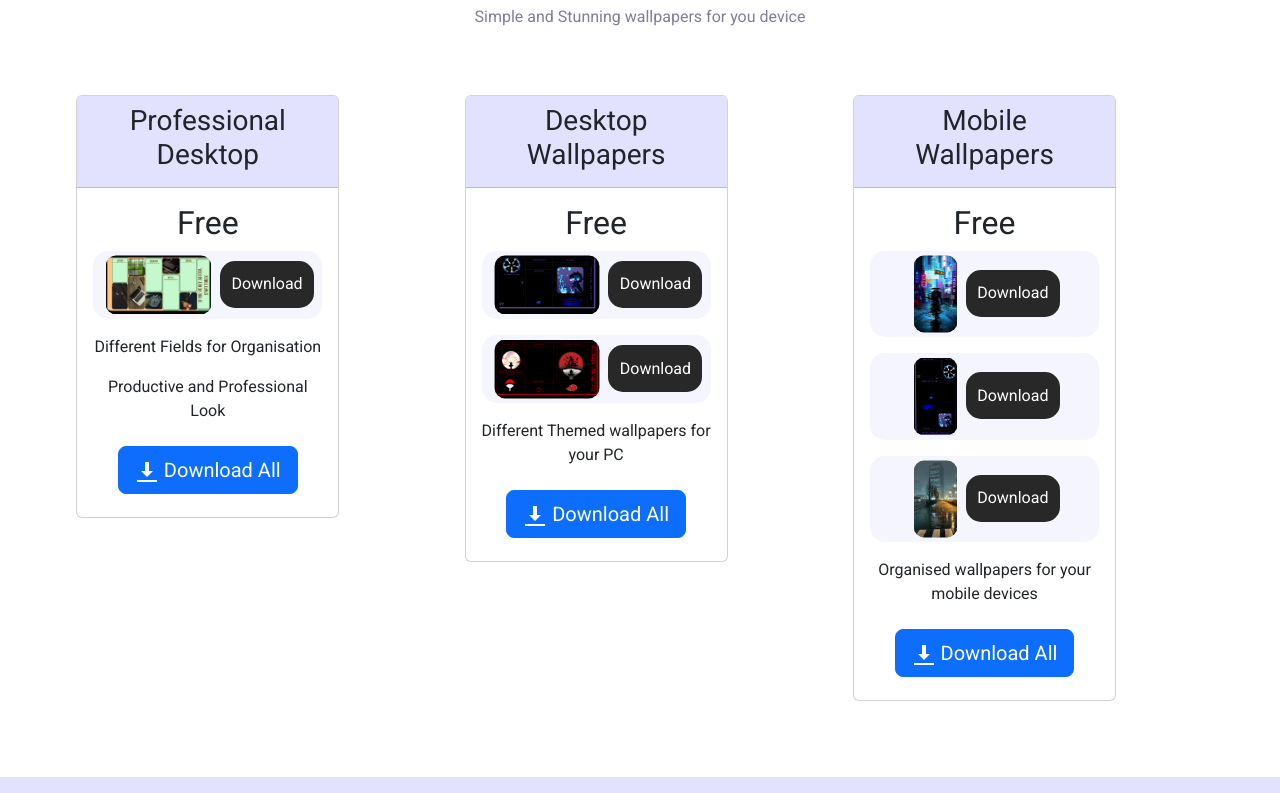
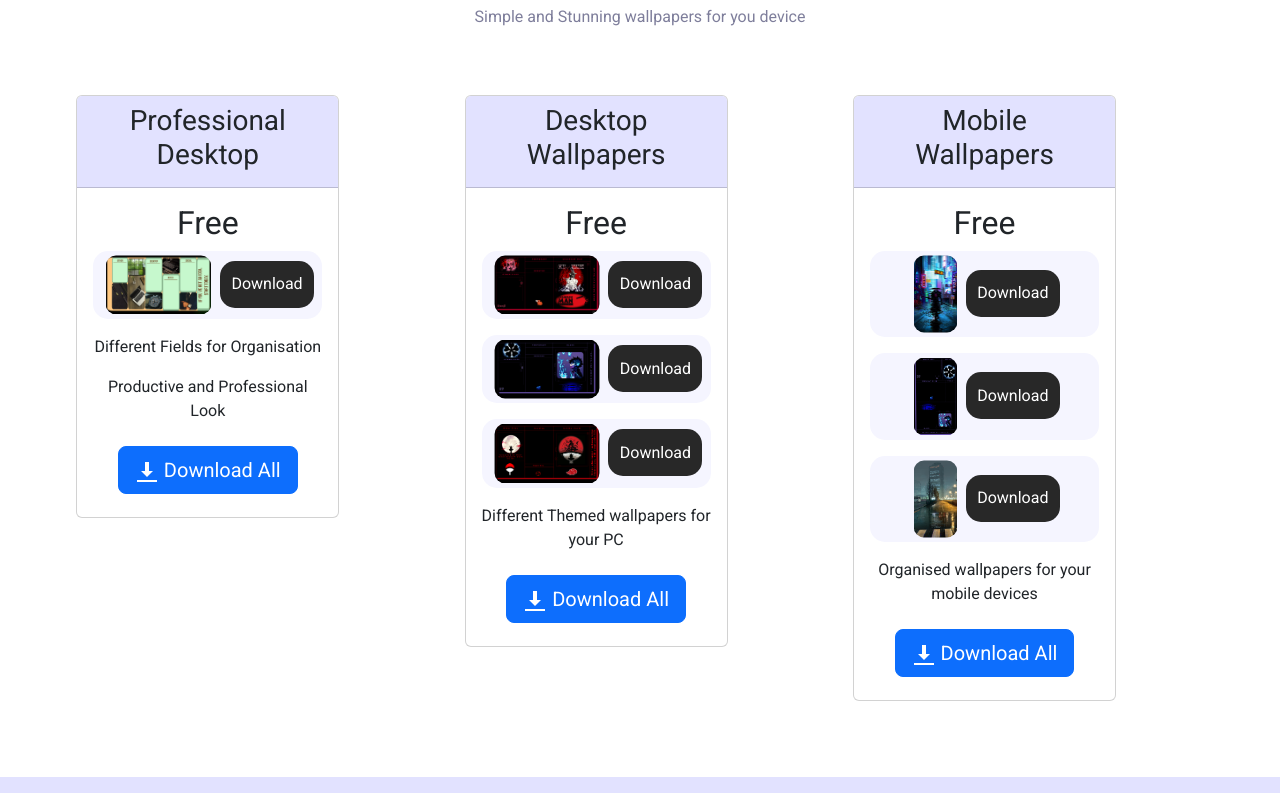
Before and after one commit to HuzaifaAhmad03/Frontend-Site, a plain HTML site: page index.html in a window 1280 px wide. Shown: the part 1552-2345 px from the top of the page. Drawn offline with nearby package versions, Linux system fonts and the light colour scheme.

Commit message:
Added chainsaw man index.html

```diff
--- a/index.html
+++ b/index.html
@@ -50,6 +50,8 @@
 
     <div class="container-fluid">
       <!-- Nav Bar -->
+
+
       <nav class="navbar navbar-expand-lg">
         <a class="navbar-brand" href="">HzWallpaper</a>
         <div>
@@ -66,8 +68,31 @@
           </ul>
         </div>
       </nav>
-
-
+<!--
+<div class="collapse " id="navbarToggleExternalContent">
+  <a class="navbar-brand" href="">HzWallpaper</a>
+  <div class="p-4">
+    <ul class="navbar-nav ml-auto">
+      <li class="nav-item">
+        <a class="nav-link" href="mailto:playgamegamerszone@gmail.com"">Contact</a>
+      </li>
+      <li class=" nav-item">
+          <a class="nav-link" href="#features">Features</a>
+      </li>
+      <li class="nav-item">
+        <a class="nav-link" href="#testimonials">Testimonials</a>
+      </li>
+    </ul>
+  </div>
+</div>
+<nav class="navbar navbar-expand-lg">
+  <div class="container-fluid">
+    <button class="navbar-toggler" type="button" data-bs-toggle="collapse" data-bs-target="#navbarToggleExternalContent" aria-controls="navbarToggleExternalContent" aria-expanded="false" aria-label="Toggle navigation">
+      <span class="navbar-toggler-icon"></span>
+    </button>
+  </div>
+</nav>
+-->
 
       <!-- Title -->
 
@@ -205,6 +230,8 @@
           </div>
           <div class="card-body">
             <h2>Free</h2>
+            <p class="img-para"><img class="down-img" src="images/testimonial5.png">
+              <a href="images/testimonial5.png" download="Chainsaw_Man"><button class="down-one">Download</button></a></p>
             <p class="img-para"><img class="down-img" src="images/testimonial3.png">
               <a href="images/testimonial3.png" download="Anime_Blues"><button class="down-one">Download</button></a></p>
             <p class="img-para"><img class="down-img" src="images/testimonial4.png">
```
